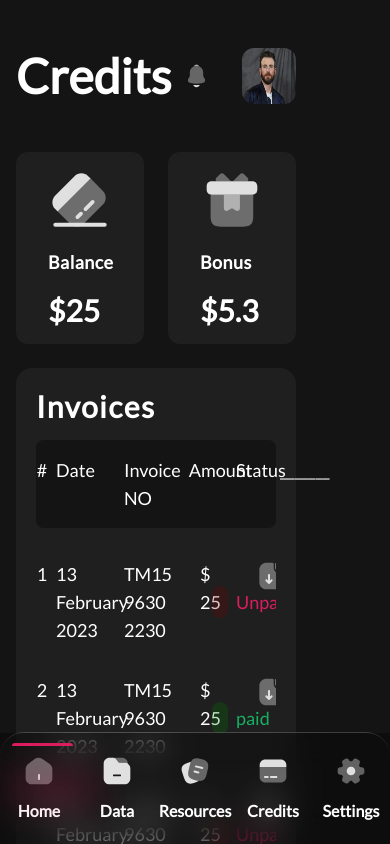
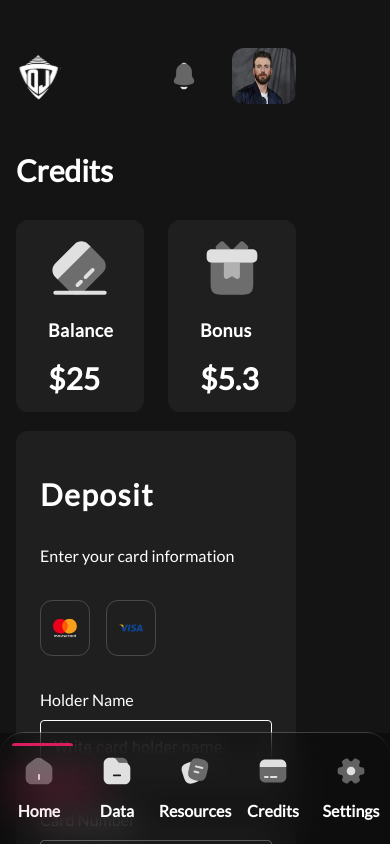
Before and after one commit to ishimweemmy/track-master, a React (Vite) app: page /dashboard/Credits in a window 390 px wide. Built offline with nearby package versions, Linux system fonts and the light colour scheme.

Commit message:
[feat]: completed the credits, settings, dashboard, resources responsiveness

```diff
--- a/src/App.tsx
+++ b/src/App.tsx
@@ -8,34 +8,34 @@ import Resources from "./components/Resources/Resources";
 import Credits from "./components/credits/Credits";
 import SignUp from "./pages/auth/SignUp";
 import Dashboard from "./pages/Dashboard";
-import { createTheme, ThemeProvider } from '@mui/material/styles';
-import type { } from '@mui/x-date-pickers/themeAugmentation';
-import { LocalizationProvider } from "@mui/x-date-pickers"
-import { AdapterMoment } from '@mui/x-date-pickers/AdapterMoment';
+import { createTheme, ThemeProvider } from "@mui/material/styles";
+import type {} from "@mui/x-date-pickers/themeAugmentation";
+import { LocalizationProvider } from "@mui/x-date-pickers";
+import { AdapterMoment } from "@mui/x-date-pickers/AdapterMoment";
 
 const theme = createTheme({
   components: {
     MuiDatePicker: {
       styleOverrides: {
         root: {
-          backgroundColor: '#0000',
+          backgroundColor: "#0000",
         },
       },
     },
     MuiFilledInput: {
       styleOverrides: {
         root: {
-          '&:before': {
-            borderBottomColor: 'white',
-            outlineColor: "white"
+          "&:before": {
+            borderBottomColor: "white",
+            outlineColor: "white",
           },
-          '&:hover:before': {
-            borderBottomColor: 'white',
-            outlineColor: "white"
+          "&:hover:before": {
+            borderBottomColor: "white",
+            outlineColor: "white",
           },
-          '&.Mui-focused:before': {
-            borderBottomColor: 'white',
-            outlineColor: "white"
+          "&.Mui-focused:before": {
+            borderBottomColor: "white",
+            outlineColor: "white",
           },
         },
       },
@@ -43,26 +43,27 @@ const theme = createTheme({
     MuiTextField: {
       styleOverrides: {
         root: {
-          '& .MuiInputBase-input': {
-            color: 'white',
+          "& .MuiInputBase-input": {
+            color: "white",
           },
-          '& .MuiOutlinedInput-root.Mui-focused .MuiOutlinedInput-notchedOutline': {
-            borderColor: 'white',
+          "& .MuiOutlinedInput-root.Mui-focused .MuiOutlinedInput-notchedOutline":
+            {
+              borderColor: "white",
+            },
+          "& .MuiOutlinedInput-notchedOutline": {
+            borderColor: "white",
+            outlineColor: "white",
+            color: "white",
           },
-          '& .MuiOutlinedInput-notchedOutline': {
-            borderColor: 'white',
+          "&:hover .MuiOutlinedInput-notchedOutline": {
+            borderColor: "white",
             outlineColor: "white",
-            color: "white"
+            color: "white",
           },
-          '&:hover .MuiOutlinedInput-notchedOutline': {
-            borderColor: 'white',
+          "&.Mui-focused .MuiOutlinedInput-notchedOutline": {
+            borderColor: "white",
             outlineColor: "white",
-            color: "white"
-          },
-          '&.Mui-focused .MuiOutlinedInput-notchedOutline': {
-            borderColor: 'white',
-            outlineColor: "white",
-            color: "white"
+            color: "white",
           },
         },
       },
@@ -70,44 +71,44 @@ const theme = createTheme({
     MuiSelect: {
       styleOverrides: {
         icon: {
-          color: 'white',
+          color: "white",
         },
         iconOpen: {
-          color: 'white',
+          color: "white",
         },
         iconFilled: {
-          color: 'blue',
+          color: "blue",
         },
         iconOutlined: {
-          color: 'white',
+          color: "white",
         },
         iconStandard: {
-          color: 'white',
+          color: "white",
         },
         select: {
-          border: '2px solid white',
-          outline: 'none',
-          '&:focus': {
-            border: '2px solid white',
+          border: "2px solid white",
+          outline: "none",
+          "&:focus": {
+            border: "2px solid white",
             outline: "none",
           },
         },
         outlined: {
-          borderColor: 'white',
+          borderColor: "white",
         },
       },
     },
   },
   palette: {
     primary: {
-      main: '#fff',
+      main: "#fff",
     },
   },
 });
 
 function App() {
   return (
-    <LocalizationProvider dateAdapter={AdapterMoment} >
+    <LocalizationProvider dateAdapter={AdapterMoment}>
       <ThemeProvider theme={theme}>
         <div className="w-screen h-screen">
           <BrowserRouter>
--- a/src/components/Data/Data.tsx
+++ b/src/components/Data/Data.tsx
@@ -14,9 +14,10 @@ import {
 } from "@mui/material";
 import { overallVisits } from "../../data";
 import LongTableRow from "./LongTableRow";
-import { ChangeEvent, useEffect, useState } from "react";
+import { useEffect, useState } from "react";
 import CustomizedPagination from "./CustomPagination";
 import LCardSm from "./LCardSm";
+import HeadMaker from "../Global/HeadMaker";
 
 const ITEM_HEIGHT = 48;
 const ITEM_PADDING_TOP = 8;
@@ -73,25 +74,7 @@ const Data = () => {
 
   return (
     <div className="resources w-[80%] h-fit flex flex-col items-center gap-8 px-3 lTable:pr-0 lTable:w-full datar:overflow-auto datar:max-h-full">
-      <div className="w-full flex items-center justify-between py-4 mt-8">
-        <img src={`/logo.svg`} className="w-[4rem] h-[4rem] " alt="" />
-
-        <div className="w-fit h-full flex gap-5">
-          <div className="w-fit h-14 p-3 rounded-xl gray-400">
-            <img
-              src={`/bulk/notification.svg`}
-              className="w-full h-full "
-              alt=""
-            />
-          </div>
-          <div className="w-16 h-14 rounded-xl gray-400 overflow-clip">
-            <img src={`/person.jpeg`} className="w-full h-full " alt="" />
-          </div>
-        </div>
-      </div>
-      <span className="w-full text-white text-5xl font-bold lMd:text-4xl lMd2:text-3xl">
-        Data
-      </span>
+      <HeadMaker label="Data" />
 
       <div className="w-full h-full flex flex-col gap-8 bg-gray p-5 rounded-xl lTable:pr-2 datar:w-[95%] datar:mr-4">
         <span className="text-white text-3xl font-bold lMd2:text-2xl">
--- /dev/null
+++ b/src/components/Global/HeadMaker.tsx
@@ -0,0 +1,40 @@
+import type { FC } from "react";
+
+interface HeadMakerProps {
+  label: string;
+}
+
+const HeadMaker: FC<HeadMakerProps> = (props) => {
+  return (
+    <>
+      <div className="w-full flex items-center justify-between py-4 mt-8">
+        <img
+          src={`/logo.svg`}
+          className="w-[3rem] h-[3rem] hidden lPhone:block "
+          alt=""
+        />
+        <span className="w-full text-white text-5xl font-bold lMd:text-4xl lMd2:text-3xl lPhone:hidden ">
+          {props.label}
+        </span>
+
+        <div className="w-fit h-full flex gap-5">
+          <div className="w-fit h-14 p-3 rounded-xl gray-400">
+            <img
+              src={`/bulk/notification.svg`}
+              className="w-full h-full "
+              alt=""
+            />
+          </div>
+          <div className="w-16 h-14 rounded-xl gray-400 overflow-clip">
+            <img src={`/person.jpeg`} className="w-full h-full " alt="" />
+          </div>
+        </div>
+      </div>
+      <span className="w-full text-white text-5xl font-bold lMd:text-4xl lMd2:text-3xl hidden lPhone:block ">
+        {props.label}
+      </span>
+    </>
+  );
+};
+
+export default HeadMaker;
--- a/src/components/Home/Home.tsx
+++ b/src/components/Home/Home.tsx
@@ -1,4 +1,5 @@
 import { generalData, totalVisitsData } from "../../data";
+import HeadMaker from "../Global/HeadMaker";
 import CardSm from "./CardSm";
 import GeneralCard from "./GeneralCard";
 import DispersionMap from "./Map/DispersionMap";
@@ -7,24 +8,8 @@ import TableRow from "./TableRow";
 const Home = () => {
   return (
     <div className="resources w-[80%] h-fit flex flex-col items-center gap-8 px-4 table:overflow-auto table:max-h-full lPhone:w-full">
-      <div className="w-full flex items-center justify-between py-4 mt-8">
-        <img src={`/logo.svg`} className="w-[4rem] h-[4rem] " alt="" />
-        <div className="w-fit h-full flex gap-5">
-          <div className="w-fit h-14 p-3 rounded-xl gray-400">
-            <img
-              src={`/bulk/notification.svg`}
-              className="w-full h-full "
-              alt=""
-            />
-          </div>
-          <div className="w-16 h-14 rounded-xl gray-400 overflow-clip">
-            <img src={`/person.jpeg`} className="w-full h-full " alt="" />
-          </div>
-        </div>
-      </div>
-      <span className="text-white text-5xl font-bold lMd:text-4xl lMd2:text-3xl">
-        Dashboard
-      </span>
+      <HeadMaker label="Dashboard" />
+
       <div className="w-full h-fit flex justify-between gap-8">
         {generalData.map((item, index) => {
           const { imgSrc, label, value, statusValue } = item;
--- a/src/components/Resources/FaAccordion.tsx
+++ b/src/components/Resources/FaAccordion.tsx
@@ -43,7 +43,7 @@ const FacAccordion: FC<AccordionProps> = (props) => {
                     </span>
                 </AccordionSummary>
                 <AccordionDetails>
-                    <span className="text-xs font-semibold lg:text-sm mini2xl:text-base md:pr-[65%] text-gray-600">
+                    <span className="text-xs font-semibold lg:text-sm mini2xl:text-base md:pr-[65%] text-white italic">
                         {answer}
                     </span>
                 </AccordionDetails>
--- a/src/components/Resources/Resources.tsx
+++ b/src/components/Resources/Resources.tsx
@@ -3,6 +3,7 @@ import { articlesData, guidesData } from "../../data";
 import Article from "./Article";
 import FacAccordion from "./FaAccordion";
 import Guide from "./Guide";
+import HeadMaker from "../Global/HeadMaker";
 
 const Resources = () => {
   const accordionData = [
@@ -43,28 +44,12 @@ const Resources = () => {
     };
   return (
     <div className="resources w-[80%] h-fit flex flex-col items-center gap-8 px-4 max-h-screen overflow-y-auto lPhone:w-full ">
-      <div className="w-full flex items-center justify-between py-4 mt-8">
-        <img src={`/logo.svg`} className="w-[3rem] h-[3rem] " alt="" />
-
-        <div className="w-fit h-full flex gap-5">
-          <div className="w-fit h-14 p-3 rounded-xl gray-400">
-            <img
-              src={`/bulk/notification.svg`}
-              className="w-full h-full "
-              alt=""
-            />
-          </div>
-          <div className="w-16 h-14 rounded-xl gray-400 overflow-clip">
-            <img src={`/person.jpeg`} className="w-full h-full " alt="" />
-          </div>
-        </div>
-      </div>
-      <span className="w-full text-white text-5xl font-bold lMd:text-4xl lMd2:text-3xl ">
-        Resources
-      </span>
+      <HeadMaker label="Resources" />
 
       <div className="w-full h-full flex flex-col justify-start gap-8 bg-gray rounded-xl p-8  ">
-        <span className="text-white text-3xl font-bold xss:text-2xl">Articles</span>
+        <span className="text-white text-3xl font-bold xss:text-2xl">
+          Articles
+        </span>
         <div className="w-full grid grid-cols-4 gap-8 lTable:grid-cols-2 xsPhone:grid-cols-1 lPhone:grid-cols-2 ssm1:grid-cols-1 ">
           {articlesData.map((data) => {
             const { title, description, publish_date, imgSrc } = data;
--- a/src/components/credits/CTableRow.tsx
+++ b/src/components/credits/CTableRow.tsx
@@ -14,12 +14,12 @@ const CTableRow: FC<CTableProps> = (props) => {
     const { id, date, invoiceNo, paid, amount } = props;
 
     return (
-        <div className="w-full grid grid-cols-[5%_25%_15%_15%_15%_15%] text-white text-lg py-4 gap-2">
+        <div className="w-full grid grid-cols-[5%_25%_15%_15%_15%_15%] text-white text-lg py-4 gap-2 lgXl:grid-cols-[5%_23%_20%_15%_15%_15%] ">
             <span className="w-full text-center">{id}</span>
-            <span className="w-full text-start ">{date}</span>
-            <span className="w-full text-start ">{invoiceNo}</span>
+            <span className="w-full text-start whitespace-nowrap ">{date}</span>
+            <span className="w-full text-start whitespace-nowrap ">{invoiceNo}</span>
             <span className="w-full text-start pl-[2rem] ">$ {amount}</span>
-            {paid ? <h1 className="w-full text-start text-checked flex items-center justify-start gap-2 ">
+            {paid ? <h1 className="w-full text-start text-checked flex items-center justify-start gap-2  ">
                 <GoCheck className="text-checked p-2 w-8 h-8 rounded-full bg-[#0080003d]" />
                 <span>paid</span>
             </h1> :
--- a/src/components/credits/Credits.tsx
+++ b/src/components/credits/Credits.tsx
@@ -1,10 +1,5 @@
-import {
-  creditsData,
-  generalData,
-  totalVisitsData,
-  transactionsData,
-} from "../../data";
-import TableRow from "../Home/TableRow";
+import { creditsData, transactionsData } from "../../data";
+import HeadMaker from "../Global/HeadMaker";
 import Calendar from "./Calendar";
 import Ccard from "./Ccard";
 import CTableRow from "./CTableRow";
@@ -12,60 +7,17 @@ import TransactionsInput from "./TransactionsInput";
 
 const Credits = () => {
   return (
-    <div className="w-[80%] h-fit flex flex-col items-center gap-8 px-4">
-      <div className="w-full flex items-center justify-between py-4 mt-8">
-        <span className="text-white text-5xl font-bold">Credits</span>
-        <div className="w-fit h-full flex gap-5">
-          <div className="w-fit h-14 p-3 rounded-xl gray-400">
-            <img
-              src={`/bulk/notification.svg`}
-              className="w-full h-full "
-              alt=""
-            />
-          </div>
-          <div className="w-16 h-14 rounded-xl gray-400 overflow-clip">
-            <img src={`/person.jpeg`} className="w-full h-full " alt="" />
-          </div>
+    <div className="w-[80%] h-fit flex flex-col items-center gap-8 px-4 max-h-full overflow-y-scroll overflow-x-hidden resources">
+      <HeadMaker label="Credits" />
+      <div className="w-full h-full grid grid-cols-[70%_30%] grid-rows-[25%_80%] gap-x-8 gap-y-0 lgXl:grid-cols-1 lgXl:grid-rows-[10%_20%_20%_35.5%] lgXl:gap-8">
+        <div className="w-full h-fit flex justify-between gap-6">
+          {creditsData.map((item) => {
+            const { imgSrc, label, value } = item;
+            return <Ccard imgSrc={imgSrc} value={value} label={label} />;
+          })}
         </div>
-      </div>
-      <div className="w-full h-full flex gap-4">
-        <div className="w-[75%] h-full flex flex-col items-center justify-center gap-6 lTable:w-full">
-          <div className="w-full h-fit flex justify-between gap-6">
-            {creditsData.map((item) => {
-              const { imgSrc, label, value } = item;
-              return <Ccard imgSrc={imgSrc} value={value} label={label} />;
-            })}
-          </div>
-          <div className="w-full h-full rounded-2xl p-5 flex flex-col justify-center items-start gap-4 bg-gray">
-            <span className="text-3xl font-bold text-white tracking-wider">
-              Invoices
-            </span>
-            <div className="w-full grid grid-cols-[5%_25%_15%_15%_15%_15%] bg-primary text-white text-lg py-4 gap-2 rounded-lg">
-              <span className="w-full text-center">#</span>
-              <span className="w-full text-start ">Date</span>
-              <span className="w-full text-start">Invoice NO</span>
-              <span className="w-full text-start pl-[1.3rem] ">Amount</span>
-              <span className="w-full text-start pl-[1.5rem] ">Status</span>
-              <span className="w-full text-start pl-[1.5rem] ">_______</span>
-            </div>
-            <div className="Mytable w-full h-full overflow-x-hidden overflow-y-auto max-h-[26rem] text-white font-[Poppins]">
-              {transactionsData.map((data) => {
-                const { id, date, invoiceNo, amount, paid } = data;
-                return (
-                  <CTableRow
-                    key={id}
-                    id={id}
-                    invoiceNo={invoiceNo}
-                    date={date}
-                    amount={amount}
-                    paid={paid}
-                  />
-                );
-              })}
-            </div>
-          </div>
-        </div>
-        <div className="w-[30%] h-full rounded-xl flex flex-col items-start justify-center gap-8 p-6 bg-gray lTable:hidden">
+
+        <div className="row-span-2  w-full h-[80%] rounded-xl flex flex-col items-start justify-center gap-8 p-6 py-[7rem] bg-gray lgXl:h-full">
           <span className="text-3xl font-bold text-white tracking-wider">
             Deposit
           </span>
@@ -101,6 +53,34 @@ const Credits = () => {
             </button>
           </div>
         </div>
+        <div className="w-full h-fit rounded-2xl p-5 py-10 flex flex-col justify-center items-start gap-4 bg-gray">
+          <span className="text-3xl font-bold text-white tracking-wider">
+            Invoices
+          </span>
+          <div className="w-full grid grid-cols-[5%_25%_15%_15%_15%_15%] bg-primary text-white text-lg py-4 gap-2 rounded-lg lgXl:grid-cols-[5%_23%_20%_15%_15%_15%]">
+            <span className="w-full text-center">#</span>
+            <span className="w-full text-start ">Date</span>
+            <span className="w-full text-start">Invoice NO</span>
+            <span className="w-full text-start pl-[1.3rem] ">Amount</span>
+            <span className="w-full text-start pl-[1.5rem] ">Status</span>
+            <span className="w-full text-start pl-[1.5rem] ">_______</span>
+          </div>
+          <div className="Mytable w-full h-full overflow-x-hidden overflow-y-auto max-h-[26rem] text-white font-[Poppins]">
+            {transactionsData.map((data) => {
+              const { id, date, invoiceNo, amount, paid } = data;
+              return (
+                <CTableRow
+                  key={id}
+                  id={id}
+                  invoiceNo={invoiceNo}
+                  date={date}
+                  amount={amount}
+                  paid={paid}
+                />
+              );
+            })}
+          </div>
+        </div>
       </div>
     </div>
   );
--- a/src/components/settings/Settings.tsx
+++ b/src/components/settings/Settings.tsx
@@ -1,23 +1,10 @@
+import HeadMaker from "../Global/HeadMaker";
 import PasswordField from "./PasswordField";
 
 const Settings = () => {
   return (
-    <div className="w-[80%] h-fit flex flex-col items-center gap-8 px-4">
-      <div className="w-full flex items-center justify-between py-4 mt-8">
-        <span className="text-white text-5xl font-bold">Settings</span>
-        <div className="w-fit h-full flex gap-5">
-          <div className="w-fit h-14 p-3 rounded-xl gray-400">
-            <img
-              src={`/bulk/notification.svg`}
-              className="w-full h-full "
-              alt=""
-            />
-          </div>
-          <div className="w-16 h-14 rounded-xl gray-400 overflow-clip">
-            <img src={`/person.jpeg`} className="w-full h-full " alt="" />
-          </div>
-        </div>
-      </div>
+    <div className="w-[80%] h-fit flex flex-col items-center gap-8 px-4 lPhone:w-full">
+      <HeadMaker label="Settings" />
       <div className="w-full h-full flex flex-col gap-8 bg-gray p-5 rounded-xl">
         <span className="text-white text-3xl font-bold">
           Visitors: 5630 users
--- a/src/data/transactionsData.json
+++ b/src/data/transactionsData.json
@@ -22,7 +22,7 @@
   },
   {
     "id": 4,
-    "date": "13 February 2023paid",
+    "date": "13 February 2023",
     "invoiceNo": "TM15 9630 2230",
     "amount": 25.00,
     "paid": true
```
Also changed, not shown: src/pages/Dashboard.tsx (+6 -1 lines), tailwind.config.cjs (line endings or trailing spaces).
